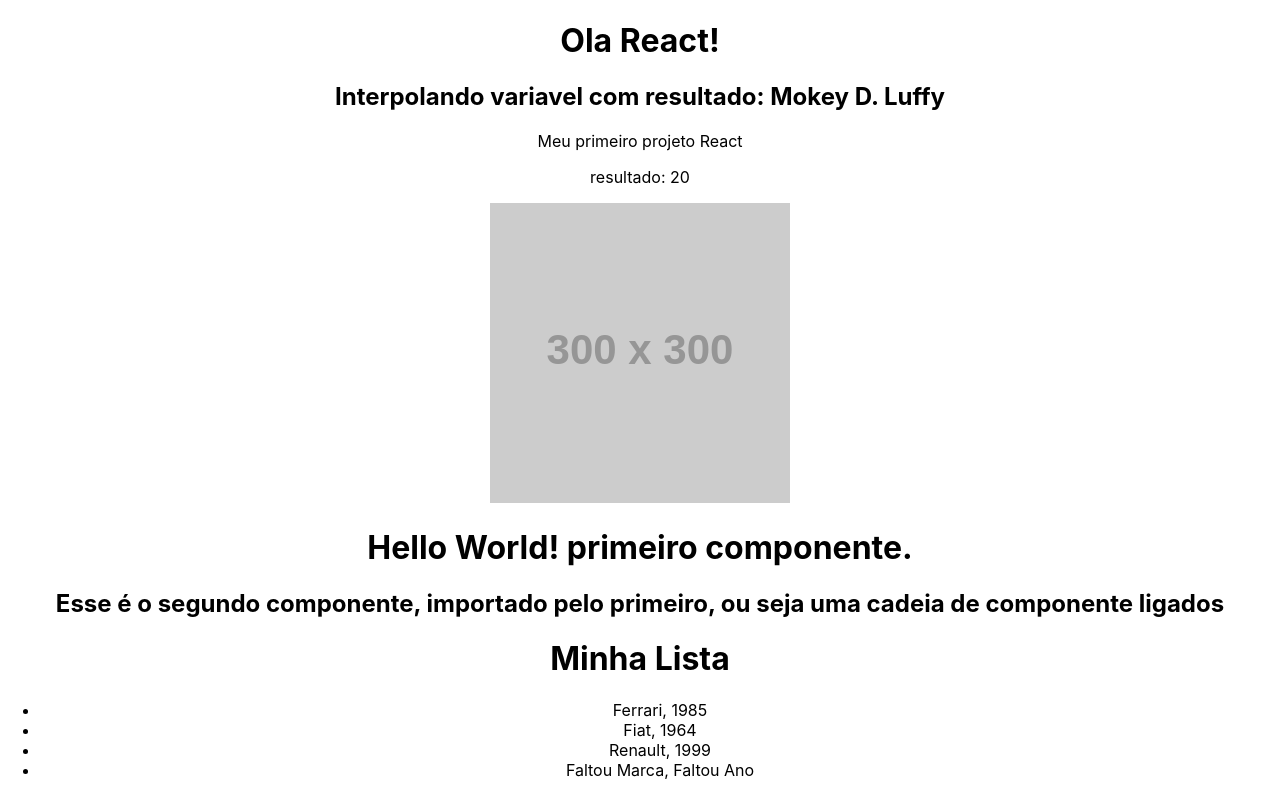
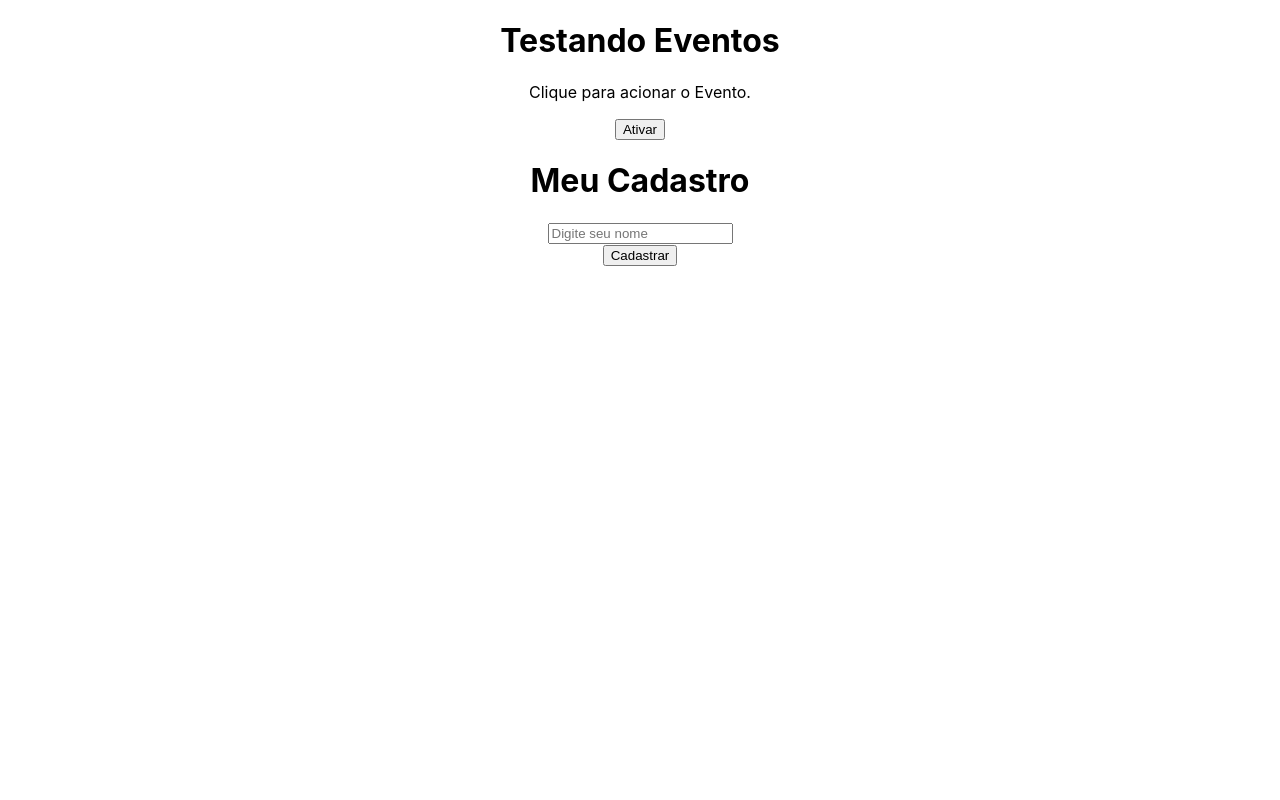
Before and after one commit to Gui7F/React-Estudos, a React (Create React App) app: page / in a window 1280 px wide. Built offline with nearby package versions, Linux system fonts and the light colour scheme.

Commit message:
Eventos em React, onClick e onSubmitt

```diff
--- a/src/App.js
+++ b/src/App.js
@@ -1,6 +1,6 @@
 import './App.css';
-import Hello from "./components/helloWorld"
-import List from "./components/List"
+import Evento from "./components/Evento"
+import Form from "./components/FormEvent"
 
 function App() {
  const name = 'Mokey D. Luffy'
@@ -17,13 +17,10 @@ function App() {
 
   return (
     <div className="App">
-      <h1>Ola React!</h1>
-      <h2>Interpolando variavel com resultado: {name}</h2>
-      <p>Meu primeiro projeto React</p>
-      <p>resultado: {calculoEval}</p>
-      <img src = {placeHolder}/>
-      <Hello/>
-      <List/>
+      <h1>Testando Eventos</h1>
+      <Evento></Evento>
+
+      <Form/>
     </div>
   );
 }
--- /dev/null
+++ b/src/components/Evento.js
@@ -0,0 +1,18 @@
+
+
+function Evento(){
+    function meuEvent (){
+      console.log("Ativado")
+    }
+
+    return(
+      <div>
+        <p>Clique para acionar o Evento.</p>
+        <button className="button" onClick={meuEvent}>Ativar</button>
+      </div>
+    )
+}
+
+const button = document.querySelector(".button")
+
+export default Evento
--- /dev/null
+++ b/src/components/FormEvent.js
@@ -0,0 +1,23 @@
+function Form(){
+
+    function cadastraUser(e){
+        e.preventDefault()
+        console.log('Usuário Cadastrado')
+    }
+
+    return(
+        <div>
+            <h1>Meu Cadastro</h1>
+            <form onSubmit={cadastraUser}>
+              <div>
+                <input type="text" placeholder="Digite seu nome"></input>
+              </div>
+              <div>
+                <input type="submit" value="Cadastrar"></input>
+              </div>
+            </form>
+        </div>
+    )
+}
+
+export default Form
```
